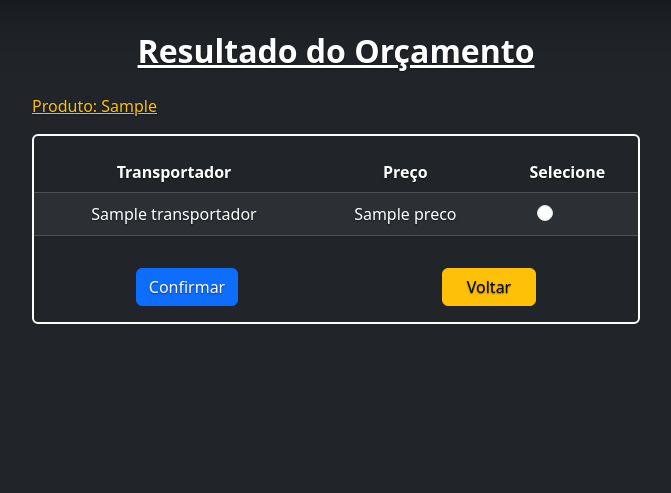
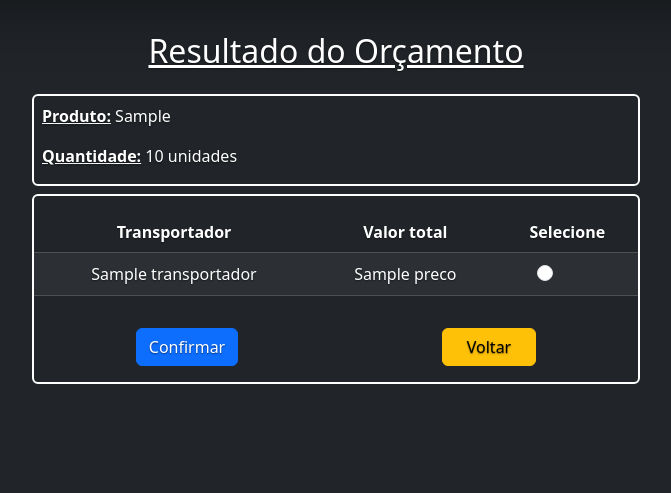
Before and after one commit to andreportol/app_cacambas, a Django app: template core/templates/resultado_orcamento.html in a window 1280 px wide. Shown: the top 493 px of the page, without its empty margins (304-975 px from the left). Run offline with Django 5.2, Linux system fonts and the light colour scheme; the template is opened without the code that fills it: most values are stand-ins (such as "Sample title", 1, 10 or a date in 2020).

Commit message:
Atualizado o código html de resultado do orçamento.

```diff
--- a/core/templates/resultado_orcamento.html
+++ b/core/templates/resultado_orcamento.html
@@ -1,8 +1,15 @@
 {% extends 'base.html' %}
 
 {% block content %}
-<h2 class="py-3 h2 text-white fw-bold text-decoration-underline">Resultado do Orçamento</h2>
-<p class="text-start text-warning text-decoration-underline">Produto: {{produto_desejado }}</p>
+<h2 class="py-3 h2 text-white Semibold weight text-decoration-underline">Resultado do Orçamento</h2>
+<div class="d-flex justify-content-start border border-2 border-white rounded mb-2 pt-2 px-2">
+    <div class="row align-items-center">
+                                                                                                {# &nbsp; -> Non-breaking space#}
+        <p class="text-start text-white"><strong class="text-decoration-underline">Produto:</strong>&nbsp;{{produto_desejado }}</p>
+        <p class="text-start text-white"><strong class="text-decoration-underline">Quantidade:</strong>&nbsp;{{quantidade_desejada}} unidades</p>
+    </div>
+</div>
+
 <div class="border border-white border-2 rounded">
     {% if transportadores_com_produto %}
         <!-- Adicione a classe 'table-responsive' para responsividade -->
@@ -11,7 +18,7 @@
                 <thead>
                     <tr>
                         <th scope="col">Transportador</th>
-                        <th scope="col">Preço</th>
+                        <th scope="col">Valor total</th>
                         <th scope="col">Selecione</th>
                     </tr>
                 </thead>
```
Also changed, not shown: core/views.py (+6 -1 lines).
